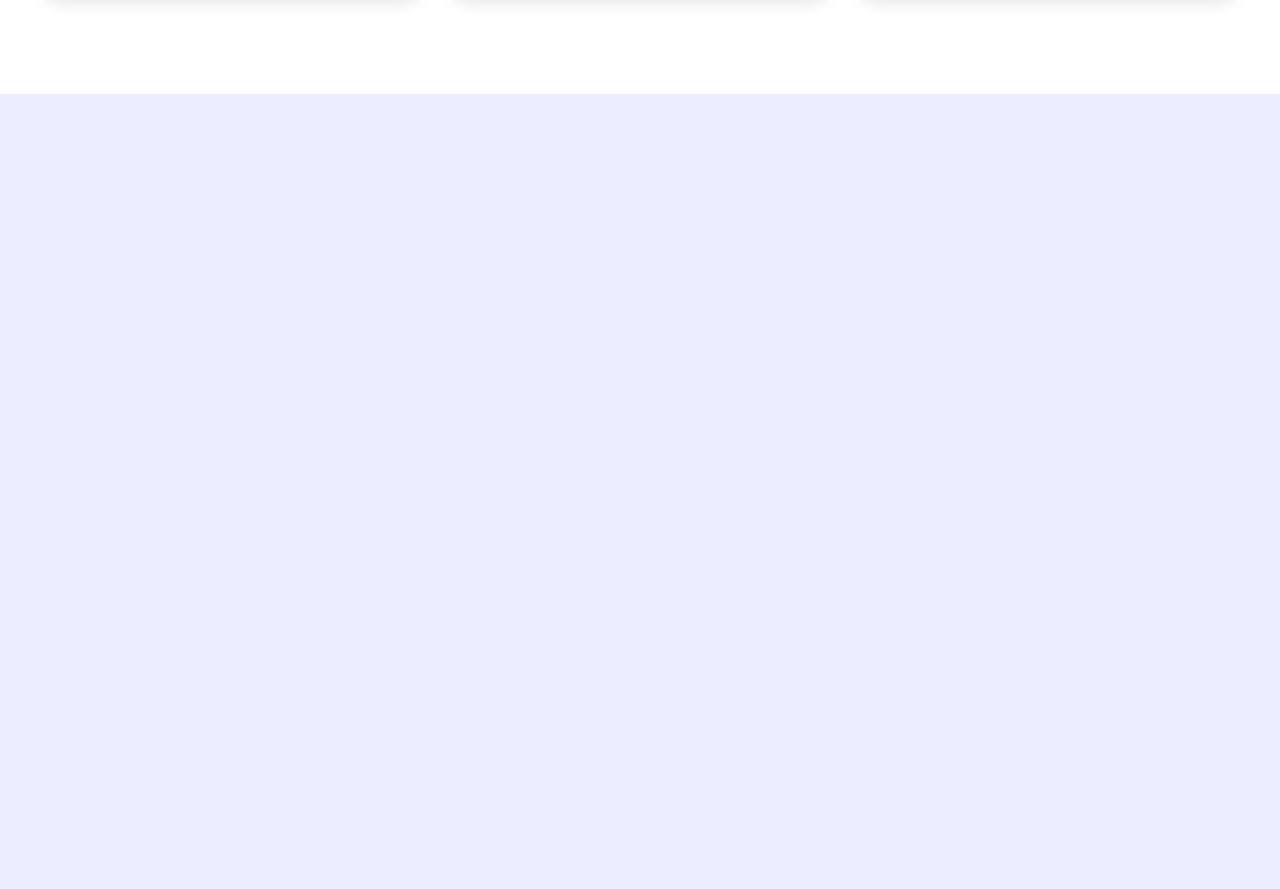
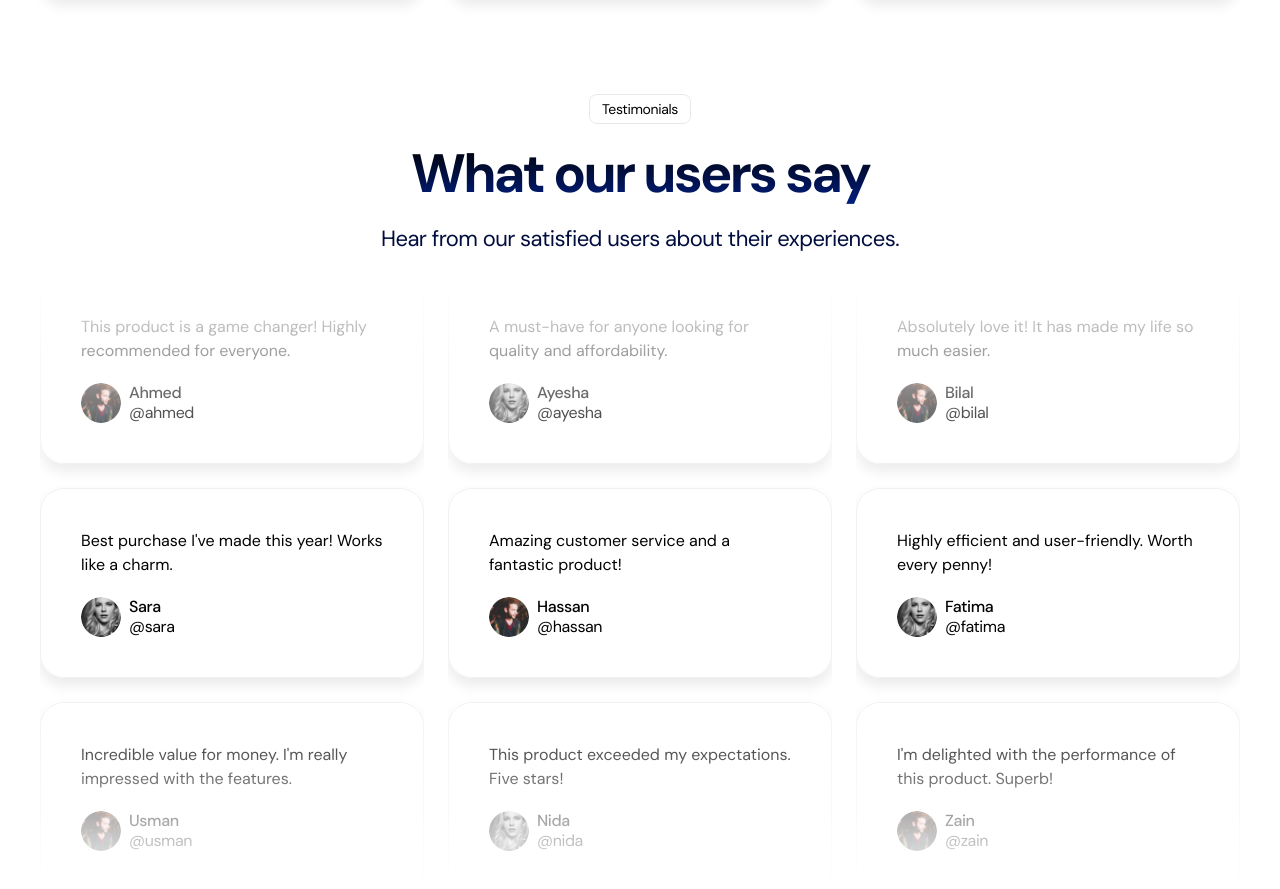
Before and after one commit to ProDanish203/Saas-Landing-Page, a Next.js app: page / in a window 1280 px wide. Shown: the part 3168-4057 px from the top of the page. Before the commit the page ends 3262 px from the top, so only its background shows below. Built offline with nearby package versions, Linux system fonts and the light colour scheme.

Commit message:
add: testimonials section

```diff
--- a/app/globals.css
+++ b/app/globals.css
@@ -38,7 +38,12 @@
   .section-title {
     @apply text-center text-3xl md:text-[54px] md:leading-[60px] font-bold tracking-tighter bg-gradient-to-b from-black to-[#001E80] text-transparent bg-clip-text;
   }
+
   .section-description {
     @apply text-center text-[22px] leading-[30px] tracking-tight text-text;
   }
+
+  .card {
+    @apply p-10 rounded-3xl shadow-[0_7px_14px_#EAEAEA] border border-[#F1F1F1] max-w-sm w-full;
+  }
 }
--- a/app/page.tsx
+++ b/app/page.tsx
@@ -4,6 +4,7 @@ import {
   LogoTicker,
   Pricing,
   ProductShowcase,
+  Testimonials,
 } from "@/components/sections";
 
 export default function Home() {
@@ -14,6 +15,8 @@ export default function Home() {
       <LogoTicker />
       <ProductShowcase />
       <Pricing />
+      <Testimonials />
+
     </main>
   );
 }
--- a/components/sections/Pricing.tsx
+++ b/components/sections/Pricing.tsx
@@ -22,8 +22,8 @@ export const Pricing = () => {
               <div
                 key={index}
                 className={cn(
-                  "p-10 rounded-3xl shadow-[0_7px_14px_#EAEAEA] border border-[#F1F1F1] max-w-sm w-full",
-                  inverse && "bordeer-black bg-black text-white"
+                  "card",
+                  inverse && "border-black bg-black text-white"
                 )}
               >
                 <div className="flex justify-between items-center">
--- a/components/sections/Testimonials.tsx
+++ b/components/sections/Testimonials.tsx
@@ -1,7 +1,66 @@
-import React from 'react'
+import { testimonialsData } from "@/lib/data";
+import { cn } from "@/lib/utils";
+import Image from "next/image";
+
+const TestmionialColumn = ({
+  testimonials,
+  className,
+}: {
+  testimonials: typeof testimonialsData;
+  className?: string;
+}) => {
+  return (
+    <div
+      className={cn(
+        "mt-5 flex flex-col gap-6 [mask-image:linear-gradient(to_bottom,transparent,black,black,transparent)]",
+        className
+      )}
+    >
+      {testimonials.map(({ img, name, text, username }, index) => (
+        <div key={index} className="card">
+          <div>{text}</div>
+          <div className="flex items-center gap-2 mt-5">
+            <Image
+              src={img}
+              alt={username}
+              width={40}
+              height={40}
+              className="size-10 rounded-full"
+            />
+            <div className="flex flex-col">
+              <div className="font-medium tracking-tight leading-5">{name}</div>
+              <div className="leading-5 tracking-tight">{username}</div>
+            </div>
+          </div>
+        </div>
+      ))}
+    </div>
+  );
+};
 
 export const Testimonials = () => {
+  const firstCol = testimonialsData.slice(0, 3);
+  const secondCol = testimonialsData.slice(3, 6);
+  const thirdCol = testimonialsData.slice(6, 9);
+
   return (
-    <div>Testimonials</div>
-  )
-}
+    <section className="md:px-10 px-3 overflow-x-clip bg-white">
+      <div className="container mx-auto">
+        <div className="max-w-[540px] mx-auto">
+          <div className="center">
+            <div className="badge-btn">Testimonials</div>
+          </div>
+          <h2 className="section-title mt-5">What our users say</h2>
+          <p className="section-description mt-5">
+            Hear from our satisfied users about their experiences.
+          </p>
+        </div>
+        <div className="flex justify-center gap-6">
+          <TestmionialColumn testimonials={firstCol} />
+          <TestmionialColumn testimonials={secondCol} className="max-md:hidden"/>
+          <TestmionialColumn testimonials={thirdCol} className="max-lg:hidden"/>
+        </div>
+      </div>
+    </section>
+  );
+};
--- a/lib/data.ts
+++ b/lib/data.ts
@@ -50,3 +50,66 @@ export const pricingTiers = [
     ],
   },
 ];
+
+export const testimonialsData = [
+  {
+    text: "This product is a game changer! Highly recommended for everyone.",
+    img: "/images/testimonials/user1.png",
+    name: "Ahmed",
+    username: "@ahmed",
+  },
+  {
+    text: "Best purchase I've made this year! Works like a charm.",
+    img: "/images/testimonials/user2.png",
+    name: "Sara",
+    username: "@sara",
+  },
+  {
+    text: "Incredible value for money. I'm really impressed with the features.",
+    img: "/images/testimonials/user1.png",
+    name: "Usman",
+    username: "@usman",
+  },
+  {
+    text: "A must-have for anyone looking for quality and affordability.",
+    img: "/images/testimonials/user2.png",
+    name: "Ayesha",
+    username: "@ayesha",
+  },
+  {
+    text: "Amazing customer service and a fantastic product!",
+    img: "/images/testimonials/user1.png",
+    name: "Hassan",
+    username: "@hassan",
+  },
+  {
+    text: "This product exceeded my expectations. Five stars!",
+    img: "/images/testimonials/user2.png",
+    name: "Nida",
+    username: "@nida",
+  },
+  {
+    text: "Absolutely love it! It has made my life so much easier.",
+    img: "/images/testimonials/user1.png",
+    name: "Bilal",
+    username: "@bilal",
+  },
+  {
+    text: "Highly efficient and user-friendly. Worth every penny!",
+    img: "/images/testimonials/user2.png",
+    name: "Fatima",
+    username: "@fatima",
+  },
+  {
+    text: "I'm delighted with the performance of this product. Superb!",
+    img: "/images/testimonials/user1.png",
+    name: "Zain",
+    username: "@zain",
+  },
+  {
+    text: "Exceptional quality and very easy to use. Love it!",
+    img: "/images/testimonials/user2.png",
+    name: "Rabia",
+    username: "@rabia",
+  },
+];
```
Also changed, not shown: public/images/testimonials/user1.png (added), public/images/testimonials/user2.png (added).
